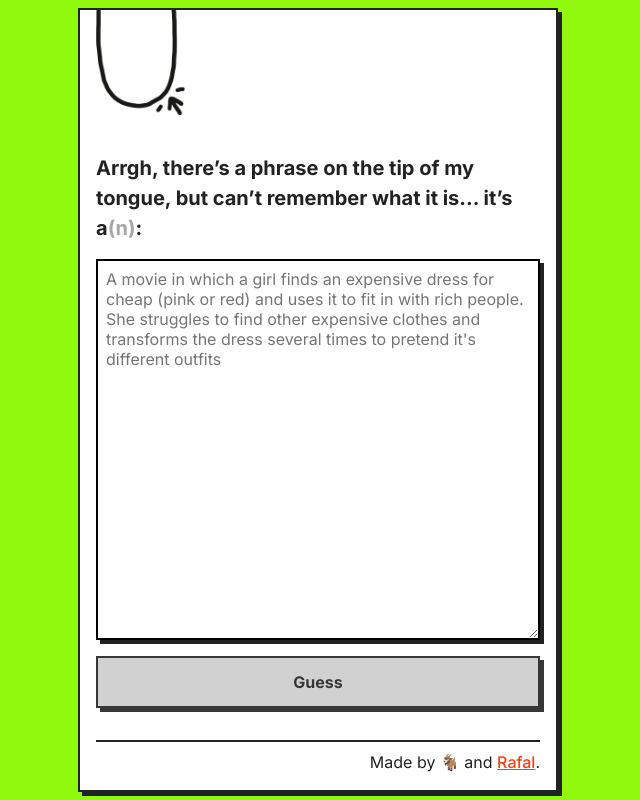
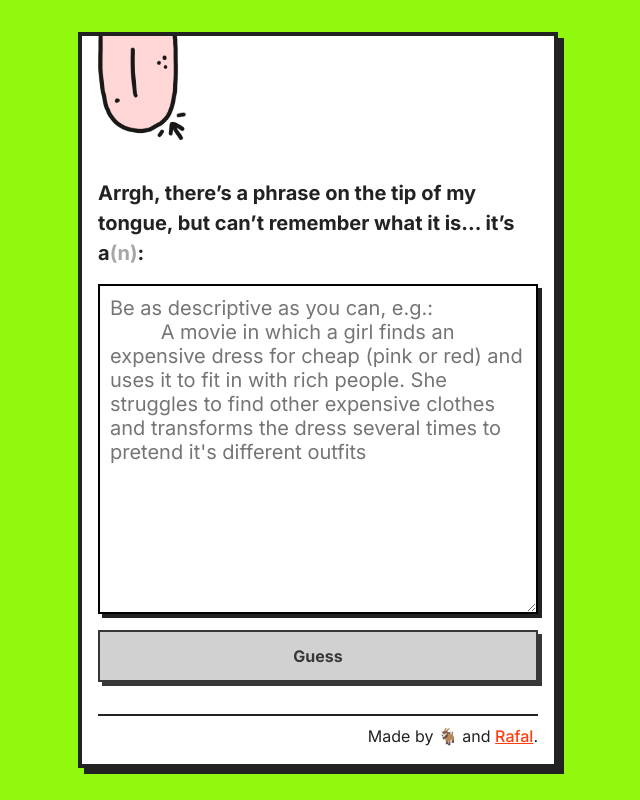
Before and after one commit to paprikka/tip-of-the-toungue-spike, a Next.js app: page / in a window 1280 px wide. Shown: the whole page, without its empty margins (322-962 px from the left). Built offline with nearby package versions, Linux system fonts and the light colour scheme.

Commit message:
feat: update theme

```diff
--- a/app/app-store.ts
+++ b/app/app-store.ts
@@ -6,12 +6,14 @@ export type AppState = {
   exclude: string[];
   lastGuessResponse?: APIGuessResponsePayload;
   error?: string;
+  isHappy: boolean;
   status: "idle" | "loading" | "results" | "error";
   setDescription: (description: string) => void;
   setExclude: (guessLabels: string[]) => void;
   requestGuesses: () => Promise<void>;
 
   restart: () => void;
+  setIsHappy: (isHappy: boolean) => void;
 };
 
 export const useAppStore = create<AppState>((set, get) => ({
@@ -19,6 +21,7 @@ export const useAppStore = create<AppState>((set, get) => ({
   exclude: [],
   lastGuessResponse: undefined,
   error: undefined,
+  isHappy: false,
   status: "idle",
 
   setDescription: (description: string) => set({ description }),
@@ -53,4 +56,5 @@ export const useAppStore = create<AppState>((set, get) => ({
   restart: () => {
     set({ status: "idle" });
   },
+  setIsHappy: (isHappy: boolean) => set({ isHappy }),
 }));
--- a/app/components/input-view.tsx
+++ b/app/components/input-view.tsx
@@ -16,7 +16,8 @@ export const InputView = ({}) => {
       <TextArea
         value={description}
         onChange={setDescription}
-        placeholder="A movie in which a girl finds an expensive dress for cheap (pink or red) and uses it to fit in with rich people. She struggles to find other expensive clothes and transforms the dress several times to pretend it's different outfits"
+        placeholder="Be as descriptive as you can, e.g.:
+         A movie in which a girl finds an expensive dress for cheap (pink or red) and uses it to fit in with rich people. She struggles to find other expensive clothes and transforms the dress several times to pretend it's different outfits"
       ></TextArea>
       <Button
         disabled={description.length < 10}
--- a/app/components/logo.module.css
+++ b/app/components/logo.module.css
@@ -8,6 +8,10 @@
 
 .container.isActive img {
   animation: move-up-and-down 1s linear infinite;
+}
+
+.container.isHappy img {
+  animation: move-up-and-down 0.25s linear infinite;
 }
 
 @keyframes move-up-and-down {
--- a/app/components/logo.tsx
+++ b/app/components/logo.tsx
@@ -5,13 +5,14 @@ import { useAppStore } from "../app-store";
 import c from "classnames";
 
 export const Logo = () => {
-  const { status } = useAppStore();
+  const { status, isHappy } = useAppStore();
 
   return (
     <div
       className={c({
         [styles.container]: true,
         [styles.isActive]: status === "loading",
+        [styles.isHappy]: isHappy,
       })}
     >
       <Image src={logoIMG} alt="logo" />
--- a/app/components/results-view.tsx
+++ b/app/components/results-view.tsx
@@ -5,7 +5,7 @@ import { Button } from "./button";
 import styles from "./results-view.module.css";
 
 export const ResultsView: FC = () => {
-  const { lastGuessResponse, requestGuesses, restart, setExclude } =
+  const { lastGuessResponse, requestGuesses, restart, setExclude, setIsHappy } =
     useAppStore();
 
   const handleRetryClick = () => {
@@ -13,6 +13,13 @@ export const ResultsView: FC = () => {
     requestGuesses();
   };
   const handleBackClick = () => restart();
+
+  const handleFoundClick = async () => {
+    setIsHappy(true);
+    await new Promise((resolve) => setTimeout(resolve, 1000));
+    setIsHappy(false);
+    // location.reload();
+  };
 
   const renderGuesses = (guesses: Guess[]) =>
     guesses.map((guess) => (
@@ -38,7 +45,7 @@ export const ResultsView: FC = () => {
       ) : null}
 
       <div className={styles.actions}>
-        <Button onClick={() => location.reload()}>Yes!</Button>
+        <Button onClick={handleFoundClick}>Yes!</Button>
         <Button level="negative" onClick={handleRetryClick}>
           Nope, guess again
         </Button>
--- a/app/components/textarea.module.css
+++ b/app/components/textarea.module.css
@@ -1,7 +1,7 @@
 .container {
   border: 2px solid;
   font-family: var(--font-family-body);
-  font-size: var(--font-size-m);
+  font-size: var(--font-size-l);
   padding: 0.5em;
   box-shadow: 4px 4px 0 var(--color-text);
 }
--- a/app/page.module.css
+++ b/app/page.module.css
@@ -3,6 +3,12 @@
   inset: 0.5rem;
   display: flex;
   justify-content: center;
+}
+
+@media (min-width: 440px) {
+  .viewportContainer {
+    inset: 2rem;
+  }
 }
 
 .pageContainer {
@@ -13,8 +19,8 @@
   gap: 1rem;
   display: grid;
   grid-template-rows: min-content auto min-content;
-  border: 2px solid;
-  box-shadow: 4px 4px 0 var(--color-text);
+  border: 4px solid;
+  box-shadow: 6px 6px 0 var(--color-text);
   background-color: var(--color-bg);
 }
 
--- a/app/page.tsx
+++ b/app/page.tsx
@@ -28,7 +28,11 @@ export default function Home() {
           {status === "error" ? <ErrorView /> : null}
         </main>
         <footer className={styles.footer}>
-          Made by 🐐 and <a href="https://sonnet.io">Rafal</a>.
+          Made by 🐐 and{" "}
+          <a href="https://sonnet.io" target="_blank">
+            Rafal
+          </a>
+          .
         </footer>
       </div>
     </div>
```
Also changed, not shown: app/components/logo.png.
